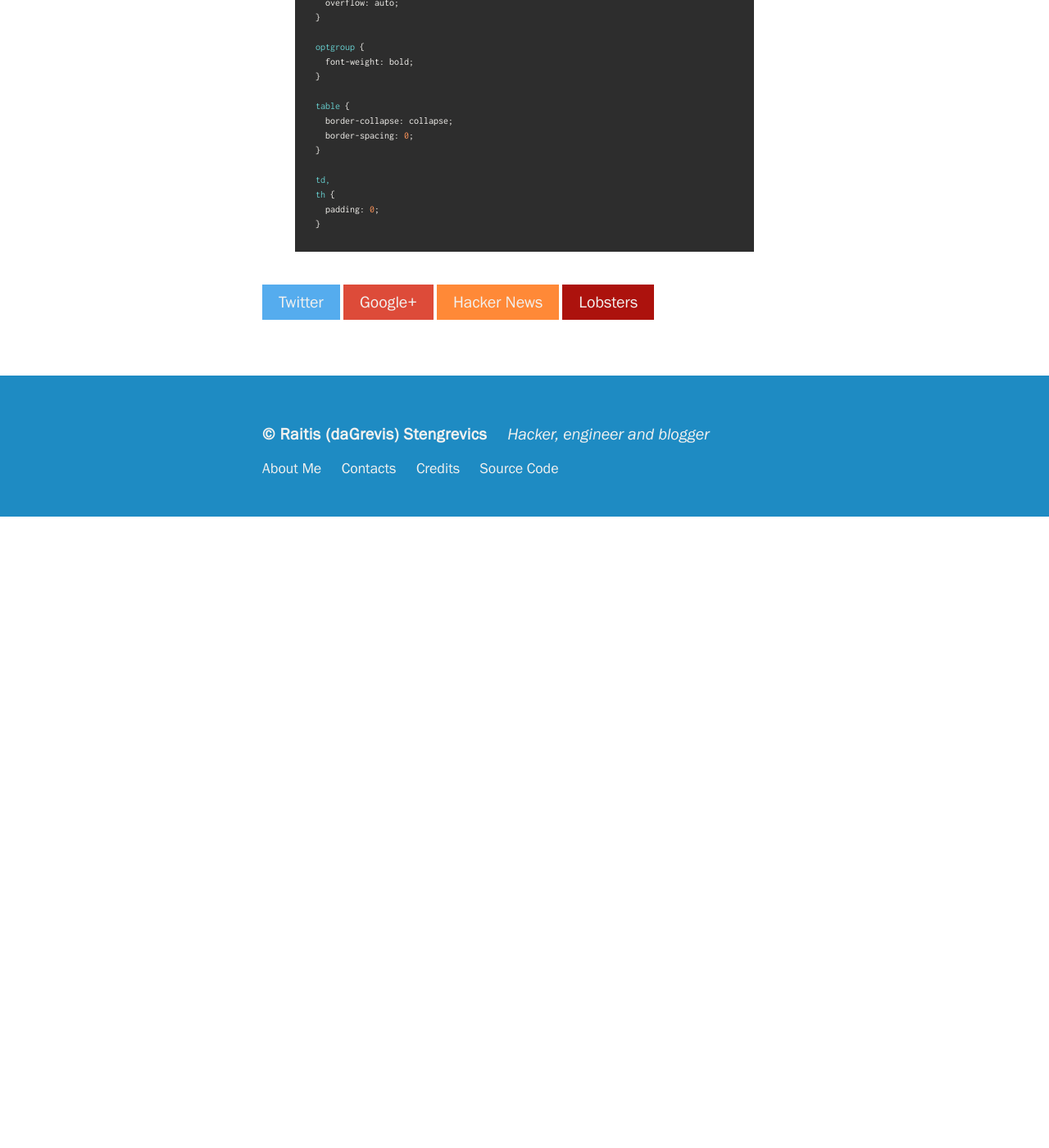
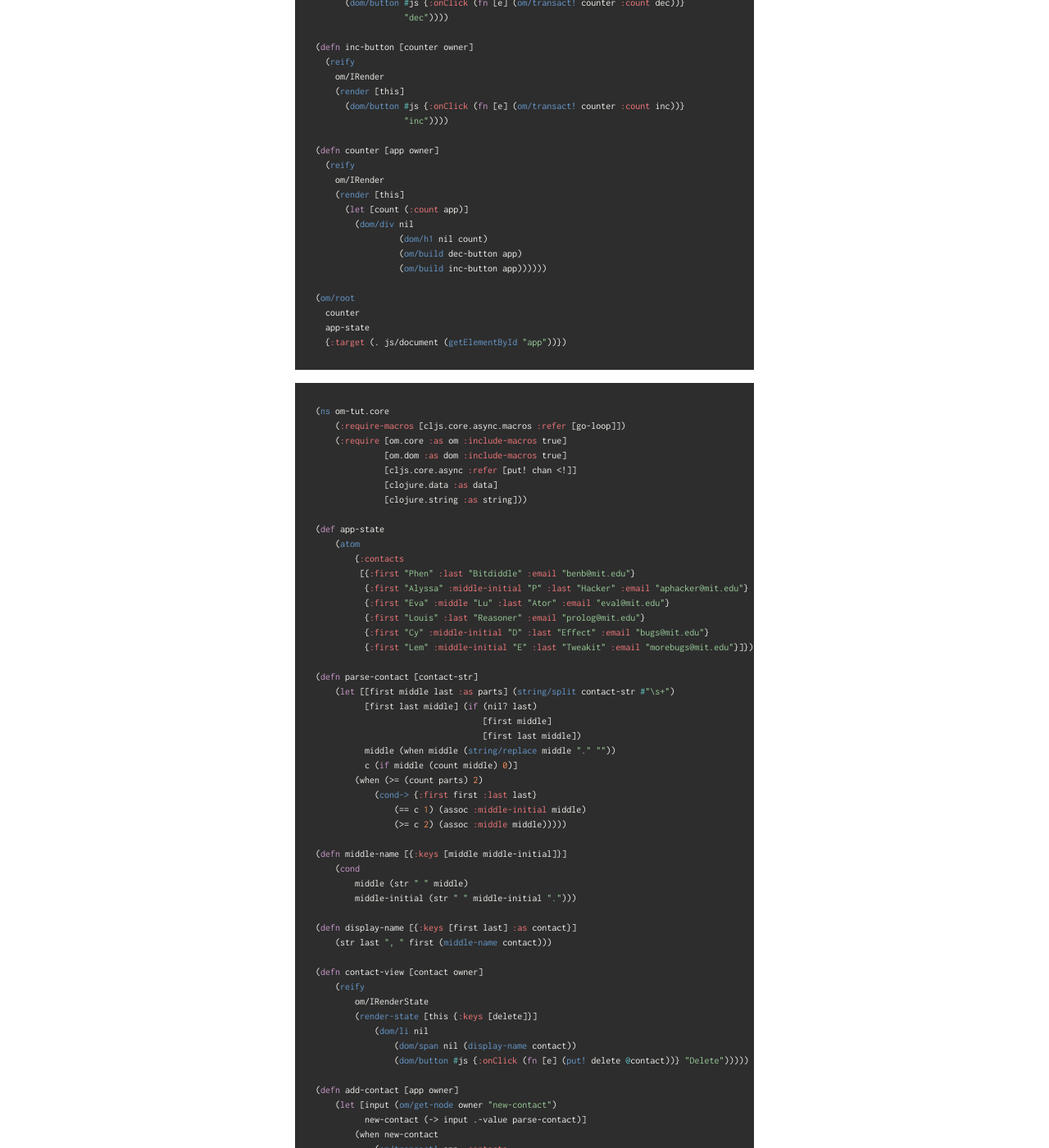
Before and after one commit to daGrevis/daGrev.is, a Jekyll site: the page built from _posts/2014-06-22-california-style-sheets.md, in a window 1280 px wide and 1400 px high, scrolled down 1619 px. Shown: the whole window at 82% size. Built offline with Jekyll 4.4.1, drawn with Linux system fonts in a browser that asks for light colours; comment, search, counter and statistics services are not loaded; before the commit the page ends 2249 px from its top, so only the background shows below that; some of the changed text lies outside the part shown.

Commit message:
Change highlighters from rouge back to pygments because rouge can't parse my Clojure

```diff
--- a/_config.yml
+++ b/_config.yml
@@ -1,7 +1,7 @@
 title: "daGrev.is"
 permalink: "/:year/:month/:title"
 markdown: "kramdown"
-highlighter: "rouge"
+highlighter: "pygments"
 url: "http://127.0.0.1:4000"
 author: "Raitis (daGrevis) Stengrevics"
 author_bio: "Hacker, engineer and blogger"
--- a/_posts/2014-06-22-california-style-sheets.md
+++ b/_posts/2014-06-22-california-style-sheets.md
@@ -10,33 +10,132 @@ In addition to supporting regular HTML content, GitHub Pages support Jekyll, a s
 
 Every GitHub Page is run through Jekyll when you push content to a specially named branch within your repository. For User Pages, use the master branch in your username.github.io repository. For Project Pages, use the gh-pages branch in your project's repository. Because a normal HTML site is also a valid Jekyll site, you don't have to do anything special to keep your standard HTML files unchanged. Jekyll has thorough documentation that covers its features and usage. Simply start committing Jekyll formatted files and you'll be using Jekyll in no time.
 
-{% highlight css %}
-fieldset {
-  border: 1px solid #c0c0c0;
-  margin: 0 2px;
-  padding: 0.35em 0.625em 0.75em;
-}
+{% highlight clojure %}
+(ns counter.core
+  (:require [om.core :as om :include-macros true]
+            [om.dom :as dom :include-macros true]))
 
-legend {
-  border: 0; /* 1 */
-  padding: 0; /* 2 */
-}
+(enable-console-print!)
 
-textarea {
-  overflow: auto;
-}
+(def app-state (atom {:count 42}))
 
-optgroup {
-  font-weight: bold;
-}
+(defn dec-button [counter owner]
+  (reify
+    om/IRender
+    (render [this]
+      (dom/button #js {:onClick (fn [e] (om/transact! counter :count dec))}
+                  "dec"))))
 
-table {
-  border-collapse: collapse;
-  border-spacing: 0;
-}
+(defn inc-button [counter owner]
+  (reify
+    om/IRender
+    (render [this]
+      (dom/button #js {:onClick (fn [e] (om/transact! counter :count inc))}
+                  "inc"))))
 
-td,
-th {
-  padding: 0;
-}
+(defn counter [app owner]
+  (reify
+    om/IRender
+    (render [this]
+      (let [count (:count app)]
+        (dom/div nil
+                 (dom/h1 nil count)
+                 (om/build dec-button app)
+                 (om/build inc-button app))))))
+
+(om/root
+  counter
+  app-state
+  {:target (. js/document (getElementById "app"))})
 {% endhighlight %}
+
+{% highlight clojure %}
+(ns om-tut.core
+    (:require-macros [cljs.core.async.macros :refer [go-loop]])
+    (:require [om.core :as om :include-macros true]
+              [om.dom :as dom :include-macros true]
+              [cljs.core.async :refer [put! chan <!]]
+              [clojure.data :as data]
+              [clojure.string :as string]))
+
+(def app-state
+    (atom
+        {:contacts
+         [{:first "Phen" :last "Bitdiddle" :email "benb@mit.edu"}
+          {:first "Alyssa" :middle-initial "P" :last "Hacker" :email "aphacker@mit.edu"}
+          {:first "Eva" :middle "Lu" :last "Ator" :email "eval@mit.edu"}
+          {:first "Louis" :last "Reasoner" :email "prolog@mit.edu"}
+          {:first "Cy" :middle-initial "D" :last "Effect" :email "bugs@mit.edu"}
+          {:first "Lem" :middle-initial "E" :last "Tweakit" :email "morebugs@mit.edu"}]}))
+
+(defn parse-contact [contact-str]
+    (let [[first middle last :as parts] (string/split contact-str #"\s+")
+          [first last middle] (if (nil? last)
+                                  [first middle]
+                                  [first last middle])
+          middle (when middle (string/replace middle "." ""))
+          c (if middle (count middle) 0)]
+        (when (>= (count parts) 2)
+            (cond-> {:first first :last last}
+                (== c 1) (assoc :middle-initial middle)
+                (>= c 2) (assoc :middle middle)))))
+
+(defn middle-name [{:keys [middle middle-initial]}]
+    (cond
+        middle (str " " middle)
+        middle-initial (str " " middle-initial ".")))
+
+(defn display-name [{:keys [first last] :as contact}]
+    (str last ", " first (middle-name contact)))
+
+(defn contact-view [contact owner]
+    (reify
+        om/IRenderState
+        (render-state [this {:keys [delete]}]
+            (dom/li nil
+                (dom/span nil (display-name contact))
+                (dom/button #js {:onClick (fn [e] (put! delete @contact))} "Delete")))))
+
+(defn add-contact [app owner]
+    (let [input (om/get-node owner "new-contact")
+          new-contact (-> input .-value parse-contact)]
+        (when new-contact
+            (om/transact! app :contacts
+                #(conj % new-contact))
+            (om/set-state! owner :text ""))))
+
+(defn handle-change [e owner {:keys [text]}]
+    (let [value (.. e -target -value)]
+        (if-not (re-find #"\d" value)
+            (om/set-state! owner :text value)
+            (om/set-state! owner :text text))))
+
+(defn contacts-view [app owner]
+    (reify
+        om/IInitState
+        (init-state [_]
+            {:delete (chan)
+             :text ""})
+        om/IWillMount
+        (will-mount [_]
+            (let [delete (om/get-state owner :delete)]
+                (go-loop []
+                    (let [contact (<! delete)]
+                        (om/transact! app :contacts
+                            (fn [xs] (vec (remove #(= contact %) xs))))
+                        (recur)))))
+        om/IRenderState
+        (render-state [this state]
+            (dom/div nil
+                (dom/h2 nil "Contacts List")
+                (apply dom/ul nil
+                    (om/build-all contact-view (:contacts app)
+                        {:init-state state}))
+                (dom/div nil
+                    (dom/input #js {:type "text" :ref "new-contact" :value (:text state)
+                                    :onChange #(handle-change % owner state)})
+                    (dom/button #js {:onClick #(add-contact app owner)} "Add Contact"))))))
+
+(om/root contacts-view app-state
+    {:target (. js/document (getElementById "om"))})
+{% endhighlight %}
```
